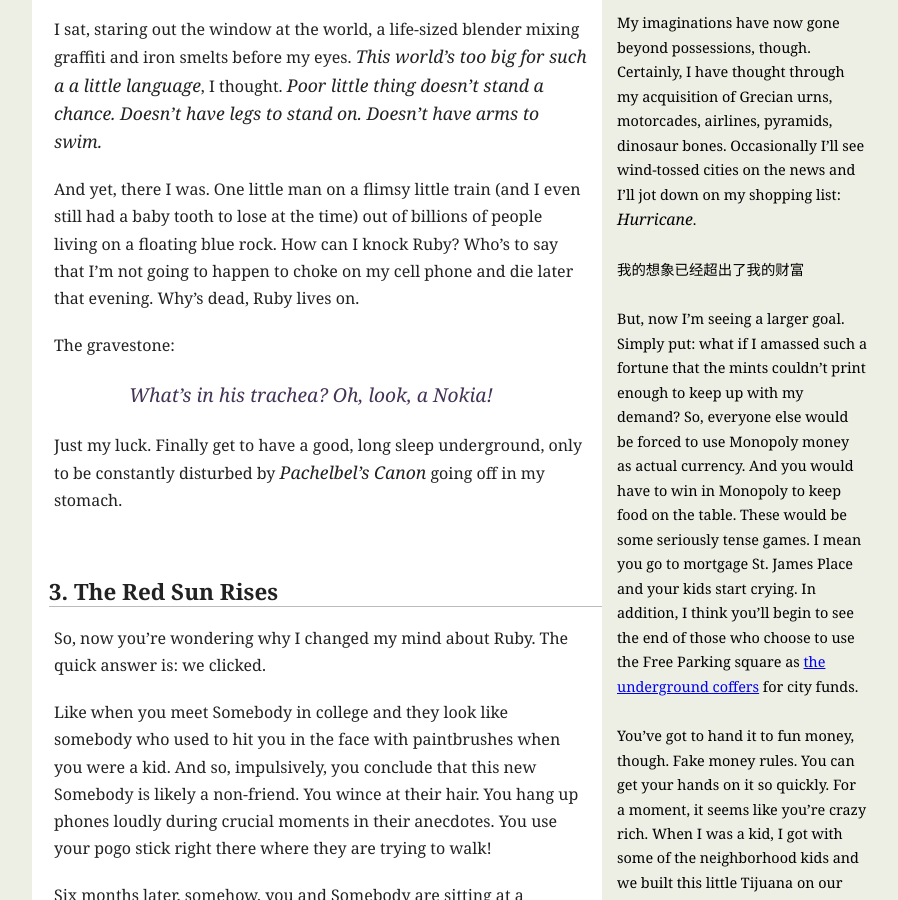
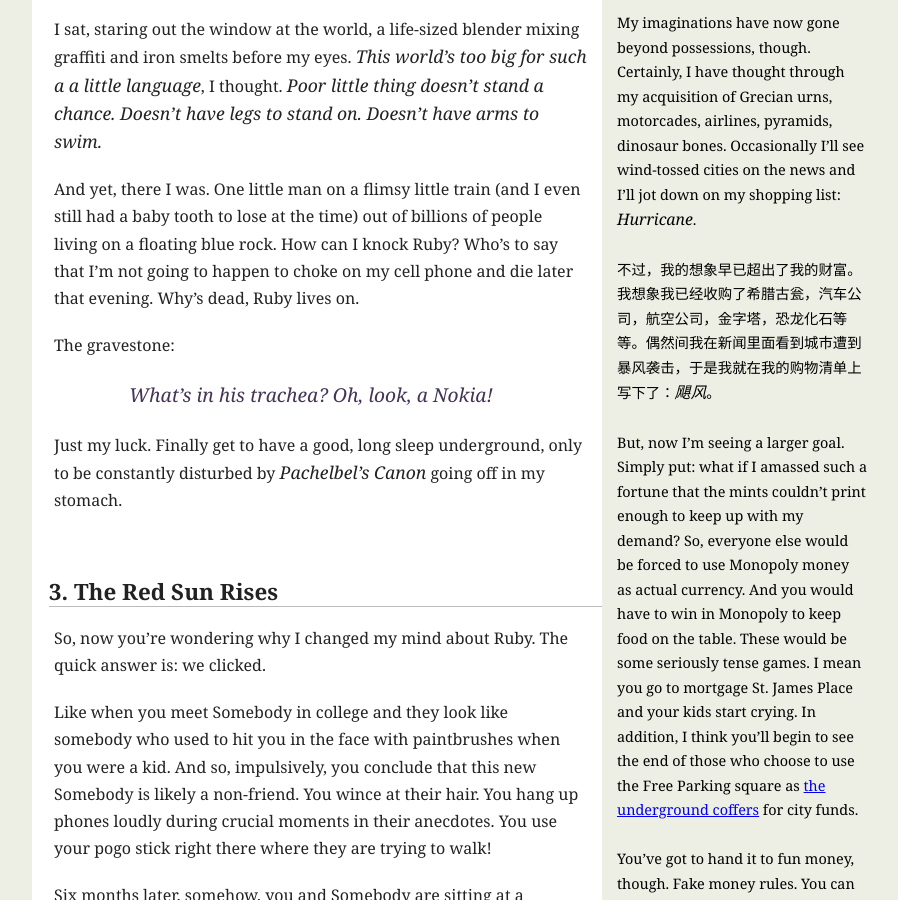
Before and after one commit to codecly259/poignant-guide-cn, a Jekyll site: the page built from _posts/1900-01-02-konichiwa-ruby.md, in a window 1280 px wide and 900 px high, scrolled down 1859 px. Shown: the whole window, without its empty margins (183-1081 px from the left). Built offline with Jekyll 4.4.1, drawn with Linux system fonts in a browser that asks for light colours; Markdown is read by kramdown in place of the engine named in the settings.

Commit message:
update part 2.

```diff
--- a/_posts/1900-01-02-konichiwa-ruby.md
+++ b/_posts/1900-01-02-konichiwa-ruby.md
@@ -53,7 +53,7 @@ thought through my acquisition of Grecian urns, motorcades, airlines, pyramids,
 dinosaur bones. Occasionally I’ll see wind-tossed cities on the news and I’ll
 jot down on my shopping list: _Hurricane_.
 
-我的想象已经超出了我的财富
+不过，我的想象早已超出了我的财富。我想象我已经收购了希腊古瓮，汽车公司，航空公司，金字塔，恐龙化石等等。偶然间我在新闻里面看到城市遭到暴风袭击，于是我就在我的购物清单上写下了：*飓风*。
 
 But, now I’m seeing a larger goal. Simply put: what if I amassed such a fortune
 that the mints couldn’t print enough to keep up with my demand? So, everyone
```
